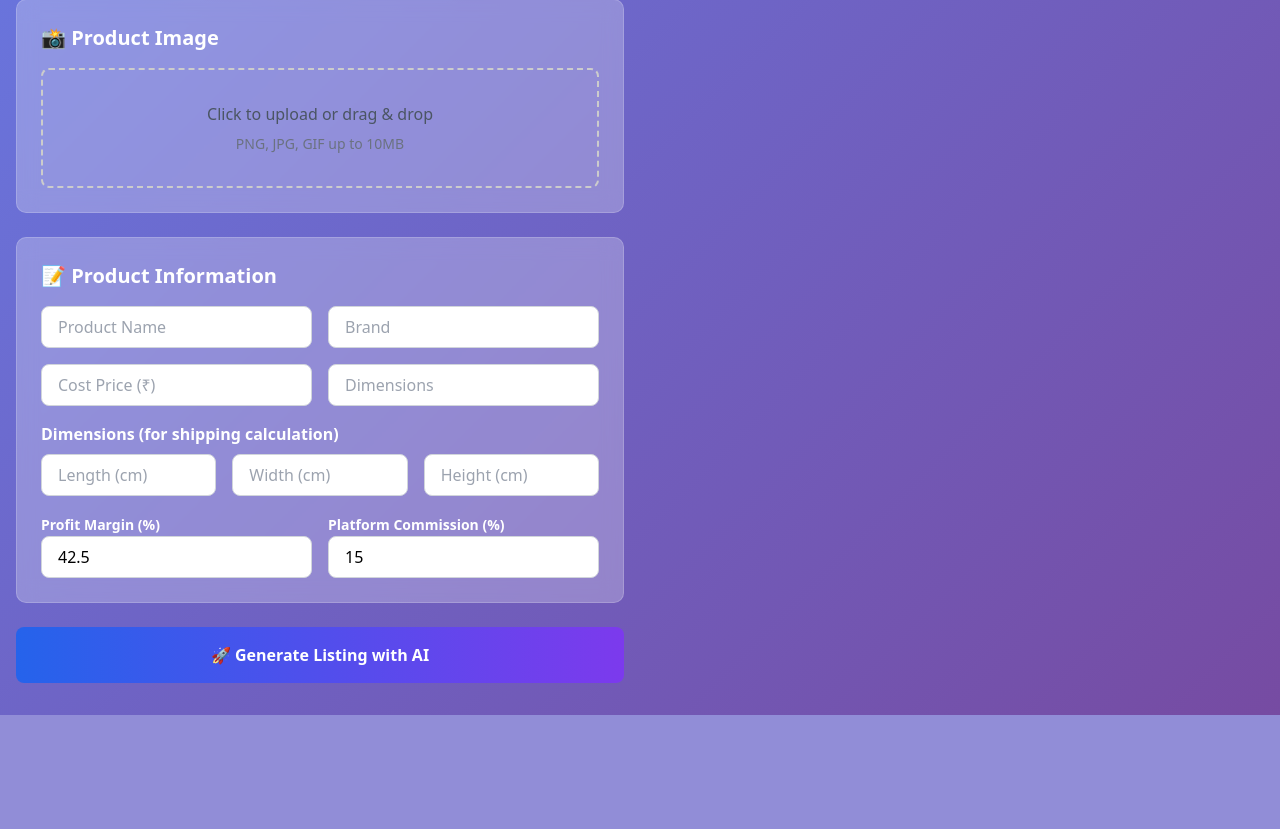
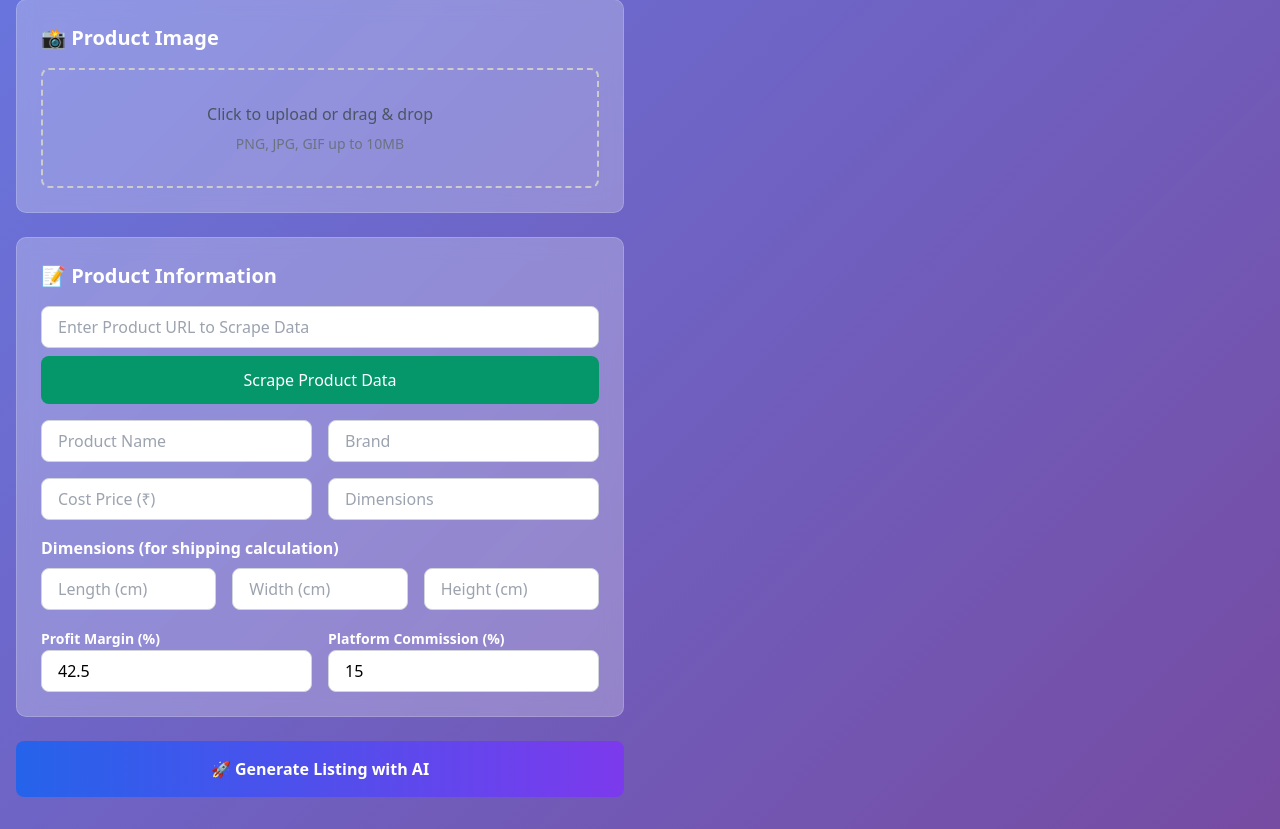
Before and after one commit to RCBKSK/List, a Flask app: page / in a window 1280 px wide. Shown: the part 493-1322 px from the top of the page. Before the commit the page ends 1208 px from the top, so only its background shows below. Run offline with Flask 3, Linux system fonts and the light colour scheme.

Commit message:
Assistant checkpoint: Added web scraping and marketplace-specific shipping
Assistant generated file changes:
- main.py: Add web scraping and marketplace-specific shipping calculations, Add web scraping functions for product data, Add URL scraping endpoint, Update price calculation to use marketplace-specific shipping
- templates/index.html: Add URL scraping function
Add URL scraping function
Add URL scraping function
Add URL scraping function
Add URL scraping function
- pyproject.toml: Add web scraping dependencies

---

User prompt:

and also, can it fetch product weight and dimensions directly from web and calculate the shipping charges for each marketplace?

Replit-Commit-Author: Assistant
Replit-Commit-Session-Id: 4cac569b-88ab-45e0-83f5-27c4a9be9e9a

```diff
--- a/main.py
+++ b/main.py
@@ -10,6 +10,10 @@ import pandas as pd
 import os
 from datetime import datetime
 import tempfile
+import requests
+from bs4 import BeautifulSoup
+import re
+from urllib.parse import urlparse
 
 app = Flask(__name__)
 CORS(app)
@@ -21,6 +25,243 @@ def configure_gemini(api_key):
     global genai_api_key
     genai_api_key = api_key
     genai.configure(api_key=api_key)
+
+def scrape_product_data(url):
+    """Scrape product dimensions and weight from e-commerce URLs"""
+    try:
+        headers = {
+            'User-Agent': 'Mozilla/5.0 (Windows NT 10.0; Win64; x64) AppleWebKit/537.36 (KHTML, like Gecko) Chrome/91.0.4472.124 Safari/537.36'
+        }
+
+        response = requests.get(url, headers=headers, timeout=10)
+        response.raise_for_status()
+
+        soup = BeautifulSoup(response.content, 'html.parser')
+        domain = urlparse(url).netloc.lower()
+
+        product_data = {
+            'weight': None,
+            'dimensions': {'length': None, 'width': None, 'height': None},
+            'brand': None,
+            'title': None
+        }
+
+        # Amazon scraping
+        if 'amazon.' in domain:
+            product_data = scrape_amazon(soup)
+        # Flipkart scraping
+        elif 'flipkart.' in domain:
+            product_data = scrape_flipkart(soup)
+        # Meesho scraping
+        elif 'meesho.' in domain:
+            product_data = scrape_meesho(soup)
+        # Generic scraping
+        else:
+            product_data = scrape_generic(soup)
+
+        return product_data
+
+    except Exception as e:
+        print(f"Error scraping product data: {e}")
+        return None
+
+def scrape_amazon(soup):
+    """Scrape Amazon product page"""
+    data = {'weight': None, 'dimensions': {'length': None, 'width': None, 'height': None}, 'brand': None, 'title': None}
+
+    # Title
+    title_elem = soup.find('span', {'id': 'productTitle'})
+    if title_elem:
+        data['title'] = title_elem.get_text().strip()
+
+    # Brand
+    brand_elem = soup.find('tr', class_='a-spacing-small po-brand')
+    if brand_elem:
+        brand_span = brand_elem.find('span', class_='a-offscreen')
+        if brand_span:
+            data['brand'] = brand_span.get_text().strip()
+
+    # Product details table
+    detail_table = soup.find('table', {'id': 'productDetails_detailBullets_sections1'})
+    if detail_table:
+        rows = detail_table.find_all('tr')
+        for row in rows:
+            label = row.find('th')
+            value = row.find('td')
+            if label and value:
+                label_text = label.get_text().strip().lower()
+                value_text = value.get_text().strip()
+
+                if 'weight' in label_text:
+                    weight_match = re.search(r'(\d+(?:\.\d+)?)\s*(kg|grams?|g)\b', value_text, re.IGNORECASE)
+                    if weight_match:
+                        weight_val = float(weight_match.group(1))
+                        unit = weight_match.group(2).lower()
+                        if unit in ['g', 'gram', 'grams']:
+                            weight_val = weight_val / 1000  # Convert to kg
+                        data['weight'] = weight_val
+
+                if 'dimension' in label_text:
+                    # Extract dimensions (L x W x H)
+                    dim_match = re.findall(r'(\d+(?:\.\d+)?)', value_text)
+                    if len(dim_match) >= 3:
+                        data['dimensions'] = {
+                            'length': float(dim_match[0]),
+                            'width': float(dim_match[1]),
+                            'height': float(dim_match[2])
+                        }
+
+    return data
+
+def scrape_flipkart(soup):
+    """Scrape Flipkart product page"""
+    data = {'weight': None, 'dimensions': {'length': None, 'width': None, 'height': None}, 'brand': None, 'title': None}
+
+    # Title
+    title_elem = soup.find('span', class_='B_NuCI')
+    if title_elem:
+        data['title'] = title_elem.get_text().strip()
+
+    # Specifications table
+    spec_tables = soup.find_all('table', class_='_14cfVK')
+    for table in spec_tables:
+        rows = table.find_all('tr')
+        for row in rows:
+            cells = row.find_all('td')
+            if len(cells) >= 2:
+                label = cells[0].get_text().strip().lower()
+                value = cells[1].get_text().strip()
+
+                if 'weight' in label:
+                    weight_match = re.search(r'(\d+(?:\.\d+)?)\s*(kg|grams?|g)\b', value, re.IGNORECASE)
+                    if weight_match:
+                        weight_val = float(weight_match.group(1))
+                        unit = weight_match.group(2).lower()
+                        if unit in ['g', 'gram', 'grams']:
+                            weight_val = weight_val / 1000
+                        data['weight'] = weight_val
+
+                if 'dimension' in label:
+                    dim_match = re.findall(r'(\d+(?:\.\d+)?)', value)
+                    if len(dim_match) >= 3:
+                        data['dimensions'] = {
+                            'length': float(dim_match[0]),
+                            'width': float(dim_match[1]),
+                            'height': float(dim_match[2])
+                        }
+
+    return data
+
+def scrape_meesho(soup):
+    """Scrape Meesho product page"""
+    data = {'weight': None, 'dimensions': {'length': None, 'width': None, 'height': None}, 'brand': None, 'title': None}
+
+    # Basic implementation for Meesho
+    title_elem = soup.find('h1')
+    if title_elem:
+        data['title'] = title_elem.get_text().strip()
+
+    return data
+
+def scrape_generic(soup):
+    """Generic scraping for other sites"""
+    data = {'weight': None, 'dimensions': {'length': None, 'width': None, 'height': None}, 'brand': None, 'title': None}
+
+    # Try to find title
+    title_elem = soup.find('h1') or soup.find('title')
+    if title_elem:
+        data['title'] = title_elem.get_text().strip()
+
+    return data
+
+def calculate_marketplace_shipping(weight, dimensions, marketplace='amazon'):
+    """Calculate shipping charges for different marketplaces"""
+    length = dimensions.get('length', 0)
+    width = dimensions.get('width', 0)
+    height = dimensions.get('height', 0)
+
+    # Calculate volumetric weight
+    volumetric_weight = (length * width * height) / 5000 if all([length, width, height]) else 0
+
+    # Use higher of actual weight or volumetric weight
+    chargeable_weight = max(weight or 0, volumetric_weight)
+
+    shipping_costs = {
+        'amazon': calculate_amazon_shipping(chargeable_weight, dimensions),
+        'flipkart': calculate_flipkart_shipping(chargeable_weight, dimensions),
+        'meesho': calculate_meesho_shipping(chargeable_weight, dimensions)
+    }
+
+    if marketplace == 'all':
+        return shipping_costs
+    else:
+        return shipping_costs.get(marketplace, shipping_costs['amazon'])
+
+def calculate_amazon_shipping(weight, dimensions):
+    """Amazon shipping calculation"""
+    if weight <= 0.5:
+        local_shipping = 45
+        regional_shipping = 55
+        national_shipping = 65
+    elif weight <= 1:
+        local_shipping = 60
+        regional_shipping = 70
+        national_shipping = 85
+    elif weight <= 2:
+        local_shipping = 80
+        regional_shipping = 95
+        national_shipping = 115
+    else:
+        # Per additional kg
+        additional_kg = weight - 2
+        local_shipping = 80 + (additional_kg * 25)
+        regional_shipping = 95 + (additional_kg * 30)
+        national_shipping = 115 + (additional_kg * 40)
+
+    return {
+        'local': round(local_shipping, 2),
+        'regional': round(regional_shipping, 2),
+        'national': round(national_shipping, 2),
+        'average': round((local_shipping + regional_shipping + national_shipping) / 3, 2)
+    }
+
+def calculate_flipkart_shipping(weight, dimensions):
+    """Flipkart shipping calculation"""
+    if weight <= 0.5:
+        shipping = 50
+    elif weight <= 1:
+        shipping = 75
+    elif weight <= 2:
+        shipping = 100
+    else:
+        additional_kg = weight - 2
+        shipping = 100 + (additional_kg * 30)
+
+    return {
+        'local': round(shipping * 0.8, 2),
+        'regional': round(shipping, 2),
+        'national': round(shipping * 1.3, 2),
+        'average': round(shipping, 2)
+    }
+
+def calculate_meesho_shipping(weight, dimensions):
+    """Meesho shipping calculation"""
+    if weight <= 0.5:
+        shipping = 40
+    elif weight <= 1:
+        shipping = 60
+    elif weight <= 2:
+        shipping = 85
+    else:
+        additional_kg = weight - 2
+        shipping = 85 + (additional_kg * 25)
+
+    return {
+        'local': round(shipping * 0.7, 2),
+        'regional': round(shipping * 0.9, 2),
+        'national': round(shipping * 1.2, 2),
+        'average': round(shipping * 0.9, 2)
+    }
 
 @app.route('/')
 def index():
@@ -150,49 +391,57 @@ def calculate_price():
         cost_price = float(data.get('costPrice', 0))
         profit_margin = float(data.get('profitMargin', 42.5)) / 100
         gst_rate = 0.05  # Fixed 5% GST
-        platform_commission = float(data.get('platformCommission', 15)) / 100
+        marketplace = data.get('marketplace', 'amazon')
 
-        # Calculate dimensions and shipping
+        # Get weight and dimensions
+        weight = float(data.get('weight', 0))
         length = float(data.get('length', 0))
         width = float(data.get('width', 0))
         height = float(data.get('height', 0))
 
-        # Volumetric weight calculation
-        volumetric_weight = (length * width * height) / 5000 if all([length, width, height]) else 0
+        dimensions = {'length': length, 'width': width, 'height': height}
 
-        # Shipping cost calculation
-        if volumetric_weight <= 0.5:
-            shipping_cost = 100
-        elif volumetric_weight <= 1:
-            shipping_cost = 140
-        elif volumetric_weight <= 1.5:
-            shipping_cost = 180
-        else:
-            shipping_cost = 220
+        # Calculate marketplace-specific shipping
+        shipping_data = calculate_marketplace_shipping(weight, dimensions, 'all')
 
-        # Price calculation
-        # Cost + GST + Profit + Platform Commission + Shipping
-        cost_with_gst = cost_price * (1 + gst_rate)
-        target_profit = cost_price * profit_margin
-
-        # Calculate selling price considering all costs
-        base_price = cost_with_gst + target_profit + shipping_cost
-        final_price = base_price / (1 - platform_commission)
-
-        mrp = final_price * 1.2  # 20% above selling price for MRP
-
-        price_breakdown = {
-            'costPrice': cost_price,
-            'gst': cost_price * gst_rate,
-            'targetProfit': target_profit,
-            'shippingCost': shipping_cost,
-            'platformCommission': final_price * platform_commission,
-            'sellingPrice': round(final_price, 2),
-            'mrp': round(mrp, 2),
-            'volumetricWeight': round(volumetric_weight, 2)
+        # Platform commission rates
+        commission_rates = {
+            'amazon': 0.15,  # 15%
+            'flipkart': 0.12,  # 12%
+            'meesho': 0.08   # 8%
         }
 
-        return jsonify({'success': True, 'data': price_breakdown})
+        price_breakdowns = {}
+
+        for platform, shipping_info in shipping_data.items():
+            platform_commission = commission_rates.get(platform, 0.15)
+            avg_shipping = shipping_info['average']
+
+            # Price calculation
+            cost_with_gst = cost_price * (1 + gst_rate)
+            target_profit = cost_price * profit_margin
+
+            # Calculate selling price considering all costs
+            base_price = cost_with_gst + target_profit + avg_shipping
+            final_price = base_price / (1 - platform_commission)
+
+            mrp = final_price * 1.2  # 20% above selling price for MRP
+
+            price_breakdowns[platform] = {
+                'costPrice': cost_price,
+                'gst': round(cost_price * gst_rate, 2),
+                'targetProfit': round(target_profit, 2),
+                'shippingCost': round(avg_shipping, 2),
+                'shippingDetails': shipping_info,
+                'platformCommission': round(final_price * platform_commission, 2),
+                'platformCommissionRate': f"{platform_commission * 100}%",
+                'sellingPrice': round(final_price, 2),
+                'mrp': round(mrp, 2),
+                'weight': weight,
+                'volumetricWeight': round((length * width * height) / 5000, 2) if all([length, width, height]) else 0
+            }
+
+        return jsonify({'success': True, 'data': price_breakdowns})
 
     except Exception as e:
         return jsonify({'error': str(e)}), 500
@@ -274,5 +523,33 @@ def configure_gemini_api():
     except Exception as e:
         return jsonify({'error': str(e)}), 500
 
+@app.route('/api/scrape-product', methods=['POST'])
+def scrape_product():
+    try:
+        data = request.get_json()
+        url = data.get('url')
+
+        if not url:
+            return jsonify({'error': 'URL is required'}), 400
+
+        product_data = scrape_product_data(url)
+
+        if product_data:
+            # Calculate shipping for all marketplaces
+            if product_data['weight'] or any(product_data['dimensions'].values()):
+                shipping_costs = calculate_marketplace_shipping(
+                    product_data['weight'],
+                    product_data['dimensions'],
+                    'all'
+                )
+                product_data['shipping'] = shipping_costs
+
+            return jsonify({'success': True, 'data': product_data})
+        else:
+            return jsonify({'error': 'Could not extract product data from URL'}), 400
+
+    except Exception as e:
+        return jsonify({'error': str(e)}), 500
+
 if __name__ == '__main__':
     app.run(host='0.0.0.0', port=5000, debug=True)
--- a/pyproject.toml
+++ b/pyproject.toml
@@ -11,4 +11,6 @@ dependencies = [
     "openpyxl>=3.1.5",
     "pandas>=2.3.0",
     "pillow>=11.2.1",
+    "beautifulsoup4>=4.12.0",
+    "requests>=2.31.0",
 ]
--- a/templates/index.html
+++ b/templates/index.html
@@ -1,4 +1,3 @@
-
 <!DOCTYPE html>
 <html lang="en">
 <head>
@@ -71,6 +70,47 @@
                 hsnCode: '',
                 keywords: []
             });
+            const [productUrl, setProductUrl] = useState('');
+            const [scrapingLoading, setScrapingLoading] = useState(false);
+
+            const scrapeProductData = async () => {
+                if (!productUrl) {
+                    alert('Please enter a product URL');
+                    return;
+                }
+
+                setScrapingLoading(true);
+                try {
+                    const response = await fetch('/api/scrape-product', {
+                        method: 'POST',
+                        headers: {
+                            'Content-Type': 'application/json',
+                        },
+                        body: JSON.stringify({ url: productUrl }),
+                    });
+
+                    const result = await response.json();
+                    if (result.success) {
+                        const data = result.data;
+                        setProductInfo(prev => ({
+                            ...prev,
+                            name: data.title || prev.name,
+                            brand: data.brand || prev.brand,
+                            weight: data.weight || prev.weight,
+                            length: data.dimensions?.length || prev.length,
+                            width: data.dimensions?.width || prev.width,
+                            height: data.dimensions?.height || prev.height
+                        }));
+                        alert('Product data scraped successfully!');
+                    } else {
+                        alert('Error scraping product: ' + result.error);
+                    }
+                } catch (error) {
+                    alert('Error: ' + error.message);
+                } finally {
+                    setScrapingLoading(false);
+                }
+            };
 
             const configureGemini = async () => {
                 try {
@@ -112,6 +152,10 @@
             };
 
             const generateListing = async () => {
+                console.log('Generate button clicked');
+                console.log('Selected image:', selectedImage);
+                console.log('API configured:', isApiConfigured);
+
                 if (!selectedImage || !isApiConfigured) {
                     alert('Please upload an image and configure Gemini API');
                     return;
@@ -309,6 +353,23 @@
                             {/* Product Information */}
                             <div className="glass-effect p-6">
                                 <h3 className="text-xl font-semibold text-white mb-4">📝 Product Information</h3>
+
+                                <div className="mb-4">
+                                    <input
+                                        type="url"
+                                        placeholder="Enter Product URL to Scrape Data"
+                                        value={productUrl}
+                                        onChange={(e) => setProductUrl(e.target.value)}
+                                        className="w-full px-4 py-2 rounded-lg border border-gray-300 focus:ring-2 focus:ring-blue-500"
+                                    />
+                                    <button
+                                        onClick={scrapeProductData}
+                                        disabled={!productUrl || scrapingLoading}
+                                        className="mt-2 w-full px-6 py-3 bg-green-600 text-white rounded-lg hover:bg-green-700 disabled:opacity-50"
+                                    >
+                                        {scrapingLoading ? 'Scraping...' : 'Scrape Product Data'}
+                                    </button>
+                                </div>
                                 <div className="grid grid-cols-1 md:grid-cols-2 gap-4">
                                     <input
                                         type="text"
```
Also changed, not shown: 1 other file.
